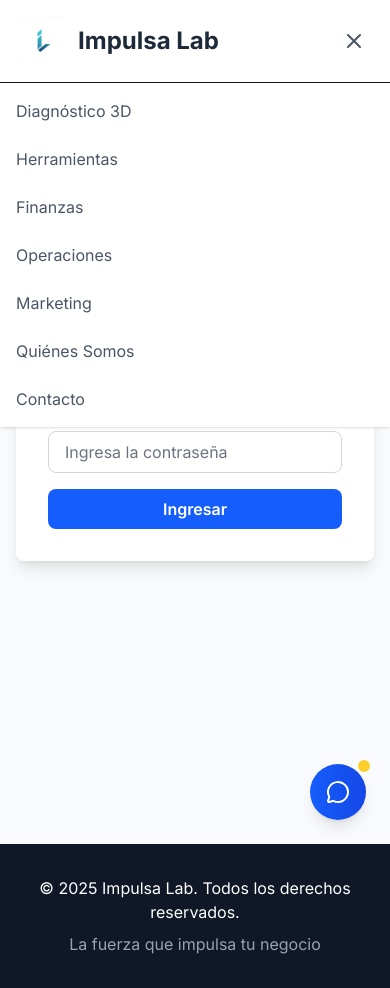
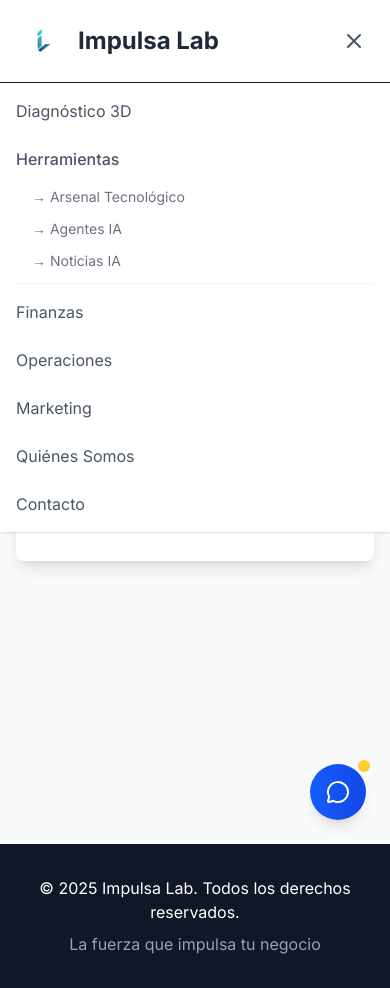
Before and after one commit to OrlandoMatamoros/ImpulsaLab-V-Claude, a Next.js app: page /admin in a window 390 px wide. Both pictures are taken after a click on the button 354 px from the left and 41 px from the top of the page. Built offline with nearby package versions, Linux system fonts and the light colour scheme.

Commit message:
Header corregido - Sin flecha, con links funcionales

```diff
--- a/components/Header.tsx
+++ b/components/Header.tsx
@@ -45,42 +45,31 @@ export default function Header() {
 
   // Herramientas
   const toolsItems = [
-    { name: 'Arsenal Tecnológico', href: '/arsenal-tecnologico' },
-    { name: 'Agentes IA', href: '/agentes-ia' },
-    { name: 'Noticias IA', href: '/noticias-ia' }
+    { name: 'Arsenal Tecnológico', href: '/herramientas#arsenal' },
+    { name: 'Agentes IA', href: '/herramientas#agentes' },
+    { name: 'Noticias IA', href: '/herramientas#noticias' }
   ]
 
   return (
     <>
       <style jsx global>{`
-        @keyframes fadeInScale {
+        @keyframes fadeInUp {
           from {
             opacity: 0;
-            transform: scale(0.95);
+            transform: translateY(10px);
           }
           to {
             opacity: 1;
-            transform: scale(1);
+            transform: translateY(0);
           }
         }
 
-        @keyframes slideIn {
-          from {
-            opacity: 0;
-            transform: translateX(-10px);
-          }
-          to {
-            opacity: 1;
-            transform: translateX(0);
-          }
+        .tools-popup {
+          animation: fadeInUp 0.3s ease-out forwards;
         }
 
-        .tools-container {
-          animation: fadeInScale 0.3s ease-out forwards;
-        }
-
-        .tool-item {
-          animation: slideIn 0.3s ease-out forwards;
+        .tool-link {
+          animation: fadeInUp 0.3s ease-out forwards;
         }
       `}</style>
 
@@ -103,31 +92,37 @@ export default function Header() {
               Diagnóstico 3D
             </Link>
 
-            {/* Herramientas - Diseño Estilizado */}
+            {/* Herramientas - Sin flecha, con popup estilizado */}
             <div
               ref={toolsRef}
               className="relative"
               onMouseEnter={handleMouseEnter}
               onMouseLeave={handleMouseLeave}
             >
-              <span className="text-gray-600 hover:text-gray-900 transition-colors cursor-pointer">
+              <Link
+                href="/herramientas"
+                className="text-gray-600 hover:text-gray-900 transition-colors"
+              >
                 Herramientas
-              </span>
+              </Link>
 
-              {/* Herramientas desplegadas horizontalmente */}
+              {/* Popup estilizado que aparece debajo */}
               {showTools && (
-                <div className="absolute top-0 left-full ml-2 flex items-center space-x-2 tools-container">
-                  <span className="text-gray-400 mx-2">→</span>
+                <div className="absolute top-full left-1/2 transform -translate-x-1/2 mt-3 tools-popup">
+                  <div className="bg-white rounded-lg shadow-xl border border-gray-100 p-1 min-w-[200px]">
                     {toolsItems.map((item, index) => (
                       <Link
                         key={item.name}
                         href={item.href}
-                      className="bg-gradient-to-r from-[#002D62] to-blue-600 text-white px-4 py-2 rounded-full text-sm hover:shadow-lg transition-all hover:scale-105 whitespace-nowrap tool-item"
-                      style={{ animationDelay: `${index * 100}ms` }}
+                        className="block px-4 py-3 text-gray-700 hover:bg-gradient-to-r hover:from-[#002D62] hover:to-blue-600 hover:text-white rounded-md transition-all tool-link"
+                        style={{ animationDelay: `${index * 50}ms` }}
                       >
                         {item.name}
                       </Link>
                     ))}
+                  </div>
+                  {/* Pequeño triángulo que apunta hacia arriba */}
+                  <div className="absolute -top-2 left-1/2 transform -translate-x-1/2 w-0 h-0 border-l-[6px] border-l-transparent border-r-[6px] border-r-transparent border-b-[6px] border-b-white"></div>
                 </div>
               )}
             </div>
@@ -180,33 +175,29 @@ export default function Header() {
               Diagnóstico 3D
             </Link>
 
-            {/* Herramientas móvil */}
-            <div>
-              <div
-                className="text-gray-600 hover:text-gray-900 py-2 transition-colors"
-                onClick={() => setShowMobileTools(!showMobileTools)}
+            {/* Herramientas móvil - primero el link principal */}
+            <div className="border-b border-gray-100 pb-2">
+              <Link
+                href="/herramientas"
+                className="block text-gray-600 hover:text-gray-900 py-2 transition-colors font-medium"
+                onClick={() => setIsMenuOpen(false)}
               >
                 Herramientas
-              </div>
+              </Link>
 
-              {/* Herramientas móvil expandidas */}
-              {showMobileTools && (
-                <div className="pl-4 space-y-2 mt-2">
+              {/* Sub-herramientas siempre visibles en móvil */}
+              <div className="pl-4 space-y-1 mt-1">
                 {toolsItems.map((item) => (
                   <Link
                     key={item.name}
                     href={item.href}
-                      className="block bg-gradient-to-r from-[#002D62] to-blue-600 text-white px-4 py-2 rounded-lg text-sm"
-                      onClick={() => {
-                        setIsMenuOpen(false)
-                        setShowMobileTools(false)
-                      }}
+                    className="block text-sm text-gray-500 hover:text-[#002D62] py-1 transition-colors"
+                    onClick={() => setIsMenuOpen(false)}
                   >
-                      {item.name}
+                    → {item.name}
                   </Link>
                 ))}
               </div>
-              )}
             </div>
 
             <Link href="/servicios/finanzas"
```
Lines whose indentation alone changed are shown as unchanged.
